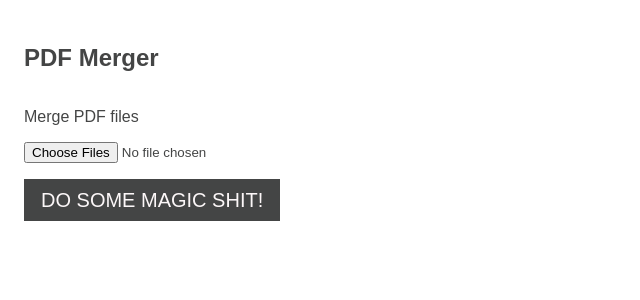
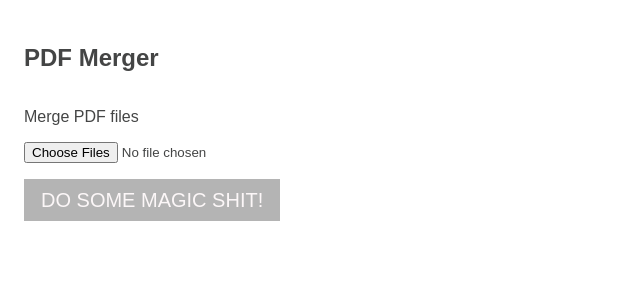
Before and after one commit to oceanEcho/pdf-merger, a React app: page / in a window 1280 px wide. Shown: the top 300 px of the page, without its empty margins (0-640 px from the left). Built offline with nearby package versions, Linux system fonts and the light colour scheme.

Commit message:
fix errors

```diff
--- a/src/pages/Home/Merger/Merger.tsx
+++ b/src/pages/Home/Merger/Merger.tsx
@@ -16,6 +16,7 @@ export const Merger: FC = () => {
   };
 
   const [loading, setLoading] = useState(false);
+  const [pdfUrl, setPdfUrl] = useState<string | null>(null);
 
   const onClick = (): void => {
     if (files?.length) {
@@ -30,7 +31,7 @@ export const Merger: FC = () => {
         const url = URL.createObjectURL(mergedPdf);
 
         setLoading(false);
-        window.open(url, '_blank');
+        setPdfUrl(url);
       };
 
       render().catch((err) => {
@@ -45,9 +46,14 @@ export const Merger: FC = () => {
       {loading && <Loader />}
       <form className={styles.Merger}>
         <input type='file' multiple onChange={onFileInputChange} />
-        <Button onClick={onClick} disabled={loading || !!files?.length}>
+        <Button onClick={onClick} disabled={loading || !files?.length}>
           DO SOME MAGIC SHIT!
         </Button>
+        {pdfUrl && (
+          <a href={pdfUrl} target='_blank'>
+            Open!
+          </a>
+        )}
       </form>
     </>
   );
--- a/src/styles/colors.scss
+++ b/src/styles/colors.scss
@@ -10,4 +10,4 @@ $lighter-dark-color: rgb(101, 103, 103);
 $accent-color: rgb(238, 150, 75);
 $lighter-accent-color: rgb(243, 180, 124);
 
-$disabled-color: rgb(127, 127, 127);
+$disabled-color: rgb(180, 180, 180);
```
